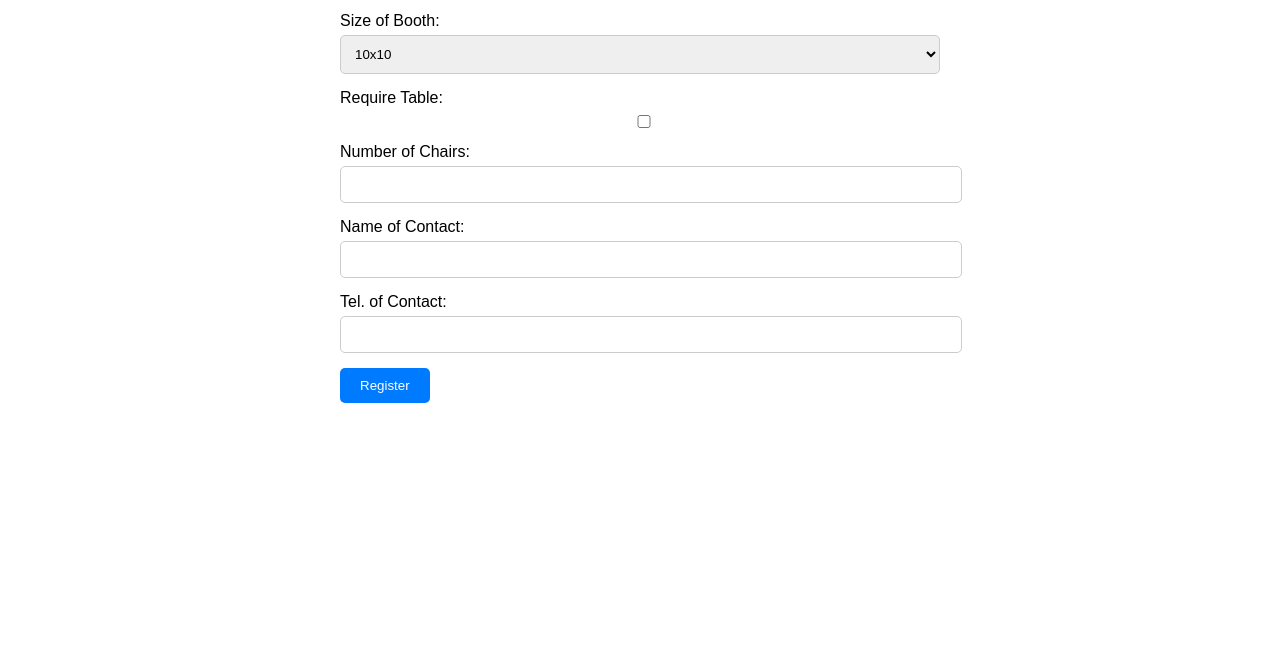
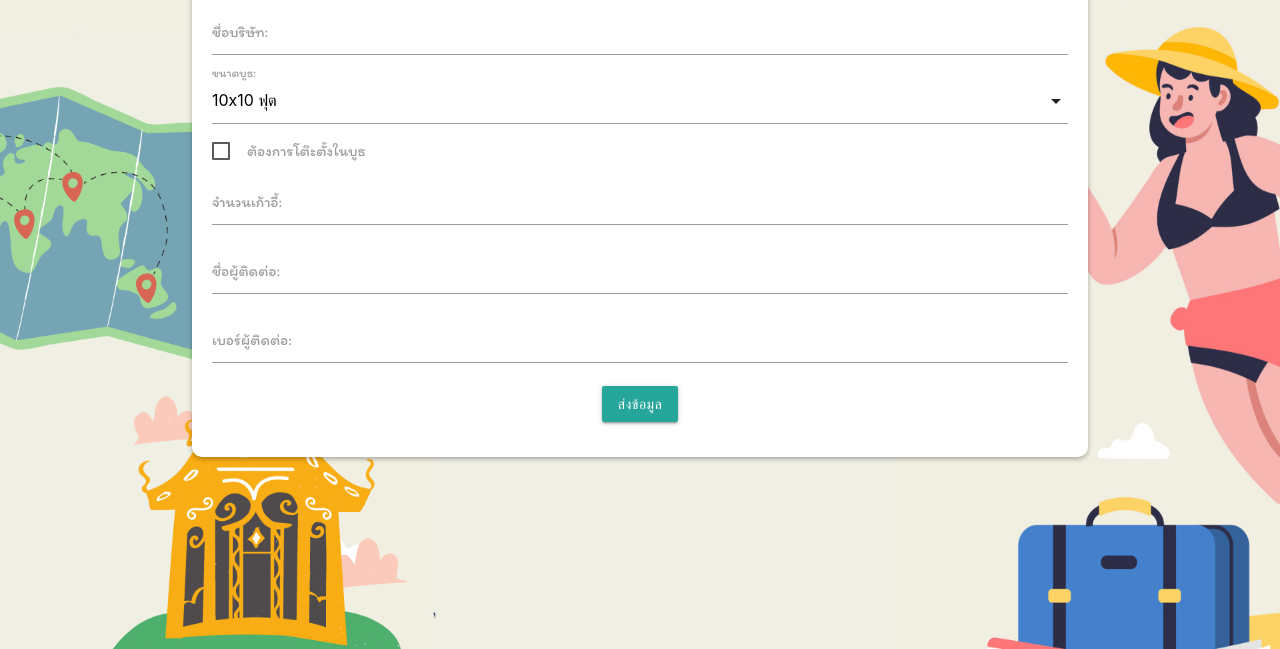
Before and after one commit to chanakorn-aramsak/tourism-fair-registation, a plain HTML site: page registration.html in a window 1280 px wide. Shown: the part 151-800 px from the top of the page. Drawn offline with nearby package versions, Linux system fonts and the light colour scheme.

Commit message:
add registation page

```diff
--- a/index.css
+++ b/index.css
@@ -64,6 +64,9 @@ h2 {
   font-size: 32px;
 }
 
+h4{
+  font-family: "Itim", "Courier New", Courier, monospace;
+}
 .btn-box {
   display: inline-block;
   padding: 20px;
@@ -85,3 +88,17 @@ h2 {
   display: table;
   clear: both;
 }
+
+.container {
+  margin-top: 50px;
+  padding: 20px;
+  background-color: #fff;
+  border-radius: 10px;
+  box-shadow: 0 2px 5px rgba(0, 0, 0, 0.3);
+  font-family: "Itim", "Courier New", Courier, monospace;
+}
+
+h4.center-align {
+  margin-bottom: 30px;
+
+}
--- /dev/null
+++ b/index.js
@@ -0,0 +1,3 @@
+function redirectToRegistration() {
+    window.location.href = "registration.html";
+}
--- a/registration.html
+++ b/registration.html
@@ -1,71 +1,76 @@
 <!DOCTYPE html>
-<html lang="en">
+<html lang="th">
+
 <head>
     <meta charset="UTF-8">
+    <link
+      href="https://fonts.googleapis.com/css?family=Itim"
+      rel="stylesheet"
+    />
     <meta name="viewport" content="width=device-width, initial-scale=1.0">
-    <title>Tourism Fair Registration</title>
-    <style>
-        body {
-            font-family: Arial, sans-serif;
-            margin: 0;
-            padding: 0;
-        }
-        .container {
-            max-width: 600px;
-            margin: 0 auto;
-            padding: 20px;
-        }
-        label {
-            display: block;
-            margin-bottom: 5px;
-        }
-        input, select {
-            width: 100%;
-            padding: 10px;
-            margin-bottom: 15px;
-            border: 1px solid #ccc;
-            border-radius: 5px;
-        }
-        button {
-            background-color: #007BFF;
-            color: #fff;
-            padding: 10px 20px;
-            border: none;
-            border-radius: 5px;
-            cursor: pointer;
-        }
-        button:hover {
-            background-color: #0056b3;
-        }
-    </style>
+    <title>ลงทะเบียนเช่าพื้นที่</title>
+    <link href="https://fonts.googleapis.com/icon?family=Material+Icons" rel="stylesheet">
+    <link rel="stylesheet" href="https://cdnjs.cloudflare.com/ajax/libs/materialize/1.0.0/css/materialize.min.css">
+    <link rel="stylesheet" href="index.css">
 </head>
+
 <body>
+
     <div class="container">
-        <h2>Tourism Fair Registration</h2>
-        <form action="submit_form.php" method="post">
-            <label for="companyName">Name of Company:</label>
-            <input type="text" id="companyName" name="companyName" required>
+        <form action="your_server_endpoint" method="POST">
 
-            <label for="bootSize">Size of Booth:</label>
-            <select id="bootSize" name="bootSize">
-                <option value="10x10">10x10</option>
-                <option value="10x15">10x15</option>
-            </select>
+            <h4 class="center-align">ลงทะเบียนเช่าพื้นที่แสดงสินค้า</h4>
 
-            <label for="requireTable">Require Table:</label>
-            <input type="checkbox" id="requireTable" name="requireTable">
+            <div class="input-field">
+                <input type="text" id="companyName" name="companyName" required>
+                <label for="companyName">ชื่อบริษัท:</label>
+            </div>
 
-            <label for="numChairs">Number of Chairs:</label>
-            <input type="number" id="numChairs" name="numChairs" min="0">
+            <div class="input-field">
+                <select id="boothSize" name="boothSize">
+                    <option value="10x10">10x10 ฟุต</option>
+                    <option value="10x15">10x15 ฟุต</option>
+                </select>
+                <label for="boothSize">ขนาดบูธ:</label>
+            </div>
 
-            <label for="contactName">Name of Contact:</label>
-            <input type="text" id="contactName" name="contactName" required>
+            <p>
+                <label>
+                    <input type="checkbox" id="table" name="table" />
+                    <span>ต้องการโต๊ะตั้งในบูธ</span>
+                </label>
+            </p>
 
-            <label for="contactTel">Tel. of Contact:</label>
-            <input type="tel" id="contactTel" name="contactTel" required>
+            <div class="input-field">
+                <input type="number" id="numberOfChairs" name="numberOfChairs" min="0" required>
+                <label for="numberOfChairs">จำนวนเก้าอี้:</label>
+            </div>
 
-            <button type="submit">Register</button>
+            <div class="input-field">
+                <input type="text" id="contactName" name="contactName" required>
+                <label for="contactName">ชื่อผู้ติดต่อ:</label>
+            </div>
+
+            <div class="input-field">
+                <input type="tel" id="contactNumber" name="contactNumber" pattern="[0-9]{10}" required>
+                <label for="contactNumber">เบอร์ผู้ติดต่อ:</label>
+            </div>
+
+            <div class="input-field center-align">
+                <button class="btn waves-effect waves-light" type="submit">ส่งข้อมูล</button>
+            </div>
+
         </form>
     </div>
+
+    <script src="https://cdnjs.cloudflare.com/ajax/libs/materialize/1.0.0/js/materialize.min.js"></script>
+    <script>
+        document.addEventListener('DOMContentLoaded', function () {
+            var elems = document.querySelectorAll('select');
+            var instances = M.FormSelect.init(elems);
+        });
+    </script>
+
 </body>
+
 </html>
```
Also changed, not shown: index.html (+3 -2 lines), registration.js (added).
